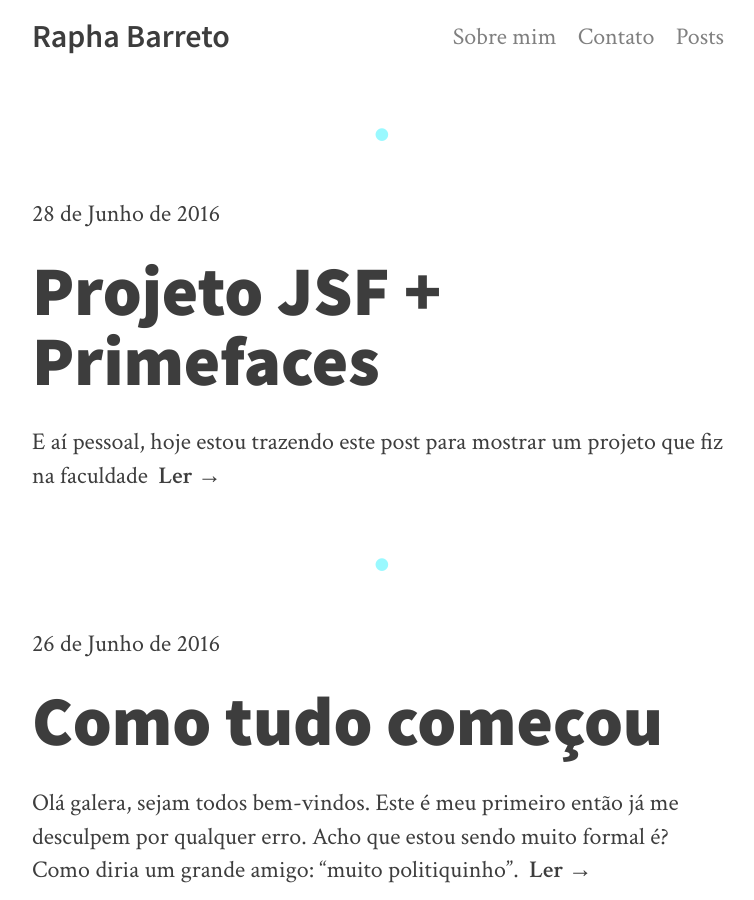
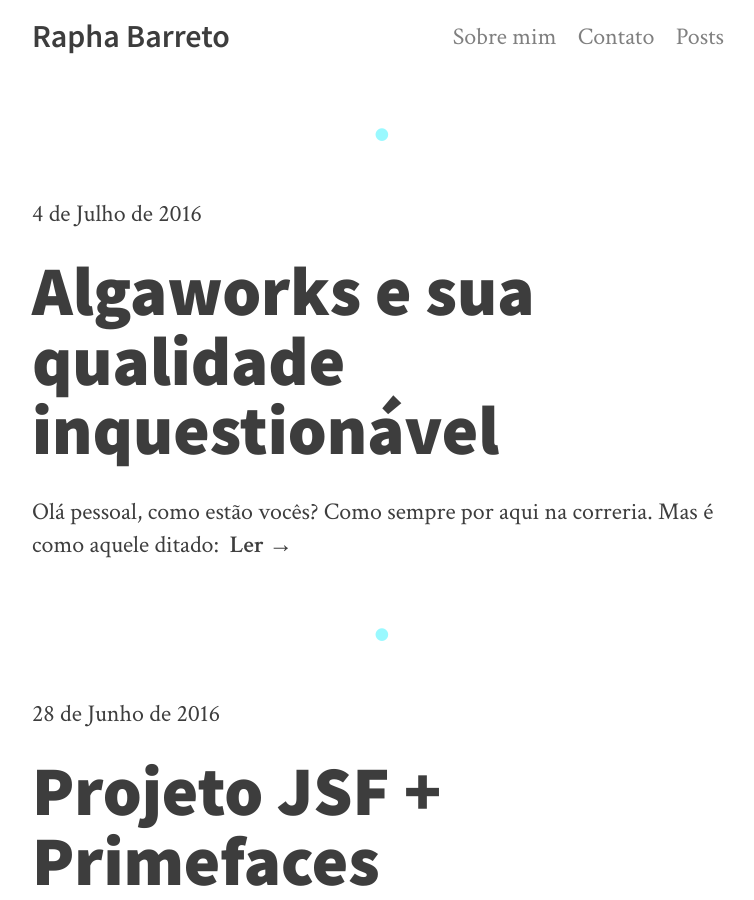
Before and after one commit to raphabarreto/raphabarreto.github.io, a Jekyll site: the page built from index.html, in a window 1280 px wide and 900 px high. Shown: the whole window, without its empty margins (258-1012 px from the left). Built offline with Jekyll 4.4.1, drawn with Linux system fonts in a browser that asks for light colours; nearby versions of some CDN libraries; the list of posts is cut into pages by our own code; some of the changed lines change nothing that is shown.

Commit message:
Adding new post

```diff
--- a/_config.yml
+++ b/_config.yml
@@ -41,10 +41,10 @@
 logo-image: # /img/logo.png
 
 # Toolbar color for Chrome on Android.
-theme-color-attr: "#00f0ff"
+theme-color-attr: "fcb321"
 
 # Color of Microsoft live Tile.
-ms-tile-color: "#00f0ff"
+ms-tile-color: "#fcb321"
 
 # Color used throughout the theme. Format: R, G, B.
 theme-color: 0, 240, 255 # Original: 0, 240, 255
--- /dev/null
+++ b/_posts/2016-07-04-algaworks-qualidade-inquestionavel.markdown
@@ -0,0 +1,47 @@
+---
+title: Algaworks e sua qualidade inquestionável
+cover-image: trees.jpg
+---
+
+Olá pessoal, como estão vocês? Como sempre por aqui na correria. Mas é como aquele ditado:
+
+<!--more-->
+>O estudo é que nem uma bicicleta. Parou, caiu.
+
+Nesse post eu quero falar a respeito de uma empresa chamada Algaworks. Ali é realizado treinamentos e principalmente cursos a distância. Eu conheço eles desde 2013, e sempre tive a curisidade de fazer um curso a distância. Por mais que hoje em dia várias coisas são feitas assim, eu acredito que você precisa estar muito mais focado e concentrado do que estar em algo presencial sentado sentado numa carteira em frente à uma lousa, por exemplo.
+
+Então, foi no ano passado que decidi comprar um dos cursos e simplesmente fiquei surpreso com a didática. A equipe inteira é excelente. Thiago e Normandes são mestres naquilo que fazem, sem contar o respeito e a atenção. E ainda tem 2 novos instrutores: o Emílio que já trouxe um conteúdo que gosto bastante que é sobre [Web Services Restful](http://blog.algaworks.com/4-conceitos-sobre-rest-que-qualquer-desenvolvedor-precisa-conhecer/) e tem também o recém-chegado Rodrigo, abordando assuntos front-end como o [AngularJS](http://blog.algaworks.com/comecando-com-angularjs/)
+
+>Mas Rapha, hoje em dia tem tanta coisa por aí na internet. Será que você não está afobado demais?
+
+Isso é fácil de responder. É muita informação lá fora e infelizmente chegar a ser superficial. Não estou reclamando e muito menos querendo desvalorizar ninguém.
+
+Voltando a falar um pouco mais sobre a Algaworks. Eu já participei de várias atividades no youtube e cursos que eles já realizaram.
+
+* Webinários
+* Workshops como:
+	 * Começando com Spring MVC
+	 * Design Orientado a Objetos com Princípios SOLID
+	 * Pesquisas textuais poderosas com Hibernate Search
+	 * Começando com Primefaces
+	 * Primefaces Responsivo
+	 * Começando com Web Services RESTful e Spring
+	 * e vários outros
+
+Mas e o custo de tudo isso? Bom, eles sempre fazem promoções de todos o conteúdo já feito e facilitam bastante nas opções de pagamento. Por mais que eles tenham que ter o retorno do trabalho realizado, eles sempre focam naquilo que a pessoa vai receber de volta. E se você não ficou satisfeito, sem problemas. Eles tem a política de retorno de 100% do seu investimento no período de 30 dias. Não custa dar uma olhada não é mesmo? ;)
+
+E aqui embaixo, vou deixar vários links a respeito da Algaworks para vocês darem uma olhada e ter uma opinião própria. Não vim aqui simplesmente para "vender o peixe deles". O que eu quero mostrar é um caminho fácil e claro sendo que muitas vezes, várias pessoas por aí andam perdidos e acabam perdendo muito tempo e dedicação.
+
+1. <a href="http://www.algaworks.com/" target="_blank">Site oficial</a>
+2. <a href="https://www.facebook.com/algaworks/?fref=ts" target="_blank">Facebook</a>
+3. <a href="https://www.facebook.com/groups/1467881680180826/?fref=ts" target="_blank">Comunidade Java da AlgaWorks</a>
+4. <a href="https://www.facebook.com/groups/577369259089345/?fref=ts" target="_blank">Comunidade Front-end da AlgaWorks</a>
+5. <a href="http://blog.algaworks.com/" target="_blank">Blog oficial</a>
+6. <a href="https://www.youtube.com/channel/UCIPQ0ZqTl5e5U2OFKENOh9g" target="_blank">Canal no Youtube</a>
+
+
+Quero também deixar um vídeo bastante interessante sobre 1ª Oficina de Spring Framework - De 1 a 10 de Agosto de 2016, vale muito a pena.
+
+<iframe width="560" height="315" src="https://www.youtube.com/embed/LlrvLp66RWE" frameborder="0" allowfullscreen></iframe>
+
+Penso que já falei o bastante para vocês procurarem mais a respeito. É isso galera, bons estudos! :D
```
Also changed, not shown: img/covers/trees.jpg (added).
